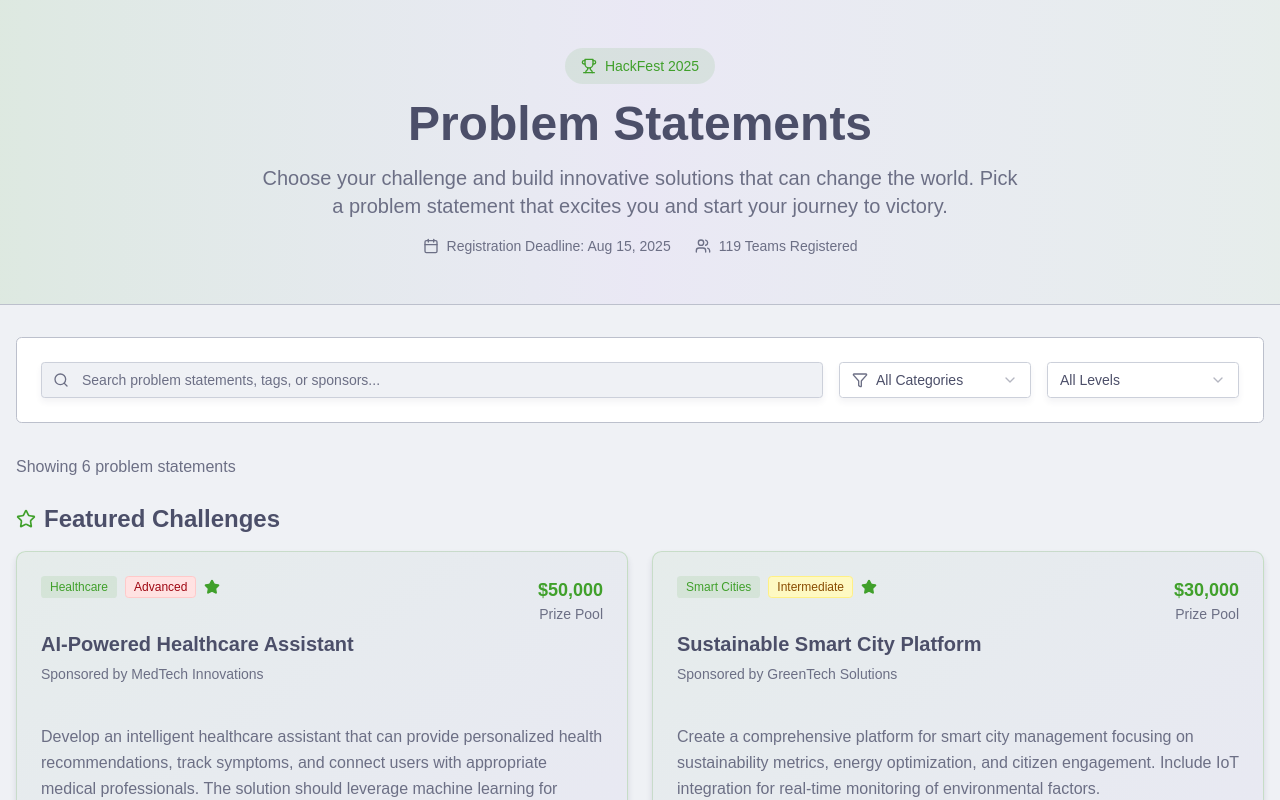
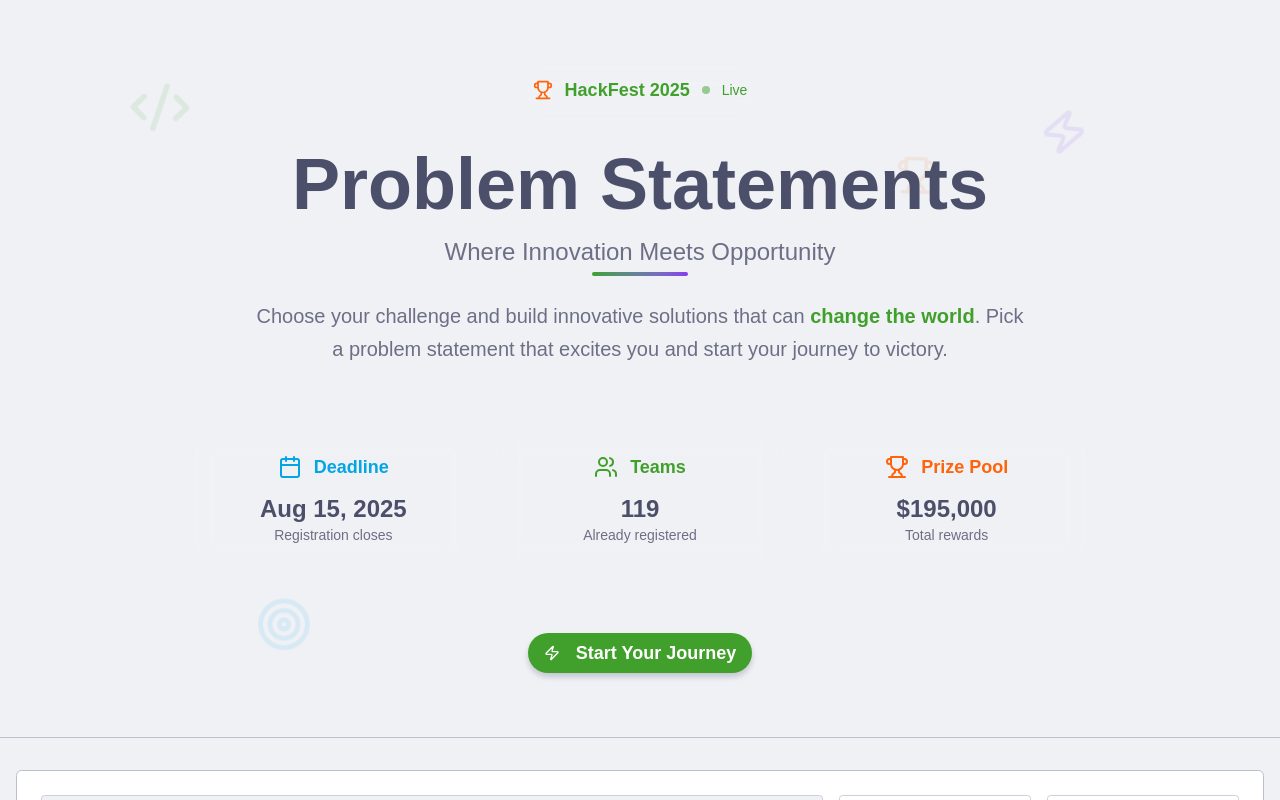
Before and after one commit to debarchito/greencode, a SvelteKit app: page /problems in a window 1280 px wide. Shown: the top 800 px of the page. Built offline with nearby package versions, Linux system fonts and the light colour scheme.

Commit message:
Fine tuned problem statement's header

```diff
--- a/src/routes/(app)/problems/+page.svelte
+++ b/src/routes/(app)/problems/+page.svelte
@@ -5,7 +5,7 @@
   import { Input } from "$lib/components/ui/input";
   import { Select, SelectContent, SelectItem, SelectTrigger } from "$lib/components/ui/select";
   import { Separator } from "$lib/components/ui/separator";
-  import { Clock, Users, Trophy, Search, Filter, Star, Calendar, MapPin, Award } from "@lucide/svelte";
+  import { Clock, Users, Trophy, Search, Filter, Star, Calendar, MapPin, Award, Code2, Zap, Target } from "@lucide/svelte";
 
   interface ProblemStatement {
     id: string;
@@ -172,34 +172,176 @@
   };
 </script>
 
+<style>
+  @keyframes float {
+    0%, 100% { transform: translateY(0px) rotate(0deg); }
+    50% { transform: translateY(-20px) rotate(5deg); }
+  }
+
+  @keyframes pulse-glow {
+    0%, 100% { box-shadow: 0 0 20px hsl(var(--primary) / 0.3); }
+    50% { box-shadow: 0 0 40px hsl(var(--primary) / 0.6); }
+  }
+
+  @keyframes gradient-shift {
+    0% { background-position: 0% 50%; }
+    50% { background-position: 100% 50%; }
+    100% { background-position: 0% 50%; }
+  }
+
+  .floating-icon {
+    animation: float 6s ease-in-out infinite;
+  }
+
+  .floating-icon:nth-child(2) {
+    animation-delay: 2s;
+  }
+
+  .floating-icon:nth-child(3) {
+    animation-delay: 4s;
+  }
+
+  .hero-bg {
+    background: linear-gradient(135deg,
+      hsl(var(--primary) / 0.1) 0%,
+      hsl(var(--accent) / 0.05) 25%,
+      hsl(var(--chart-2) / 0.08) 50%,
+      hsl(var(--chart-4) / 0.06) 75%,
+      hsl(var(--chart-1) / 0.1) 100%);
+    background-size: 400% 400%;
+    animation: gradient-shift 8s ease infinite;
+  }
+
+  .glow-card {
+    animation: pulse-glow 3s ease-in-out infinite;
+  }
+
+  .gradient-border {
+    background: linear-gradient(90deg,
+      hsl(var(--primary)),
+      hsl(var(--accent)),
+      hsl(var(--chart-2)),
+      hsl(var(--chart-4)));
+  }
+
+  .stat-card {
+    background: hsl(var(--card) / 0.5);
+    backdrop-filter: blur(12px);
+    border: 1px solid hsl(var(--border) / 0.3);
+  }
+
+  .stat-card:hover {
+    background: hsl(var(--card) / 0.8);
+    border-color: hsl(var(--primary) / 0.5);
+  }
+
+  .event-badge {
+    background: hsl(var(--card) / 0.3);
+    backdrop-filter: blur(12px);
+    border: 1px solid hsl(var(--border) / 0.3);
+  }
+</style>
+
 <div class="min-h-screen bg-background">
-  <!-- Header Section -->
-  <div class="bg-gradient-to-r from-primary/10 via-accent/5 to-primary/5 border-b">
-    <div class="container mx-auto px-4 py-12">
-      <div class="text-center space-y-4">
-        <div class="inline-flex items-center gap-2 bg-primary/10 px-4 py-2 rounded-full">
-          <Trophy class="w-4 h-4 text-primary" />
-          <span class="text-sm font-medium text-primary">HackFest 2025</span>
+  <!-- Enhanced Header Section -->
+  <div class="hero-bg border-b overflow-hidden relative">
+    <!-- Floating Background Icons -->
+    <div class="absolute inset-0 overflow-hidden pointer-events-none">
+      <div class="floating-icon absolute top-20 left-[10%] opacity-10">
+        <Code2 class="w-16 h-16 text-primary" />
+      </div>
+      <div class="floating-icon absolute top-32 right-[15%] opacity-10">
+        <Zap class="w-12 h-12 text-accent" />
+      </div>
+      <div class="floating-icon absolute bottom-20 left-[20%] opacity-10">
+        <Target class="w-14 h-14 text-chart-2" />
+      </div>
+      <div class="floating-icon absolute top-40 left-[70%] opacity-10">
+        <Trophy class="w-10 h-10 text-chart-4" />
+      </div>
+    </div>
+
+    <div class="container mx-auto px-4 py-16 relative z-10">
+      <div class="text-center space-y-8 max-w-4xl mx-auto">
+        <!-- Event Badge with Glow -->
+        <div class="inline-flex items-center gap-3 event-badge px-6 py-3 rounded-full glow-card">
+          <Trophy class="w-5 h-5 text-chart-4" />
+          <span class="font-semibold text-lg text-primary">
+            HackFest 2025
+          </span>
+          <div class="w-2 h-2 bg-primary rounded-full animate-pulse"></div>
+          <span class="text-sm text-primary font-medium">Live</span>
         </div>
-        <h1 class="text-4xl md:text-5xl font-bold tracking-tight">
-          Problem Statements
-        </h1>
-        <p class="text-xl text-muted-foreground max-w-3xl mx-auto">
-          Choose your challenge and build innovative solutions that can change the world.
+
+        <!-- Main Title with Gradient -->
+        <div class="space-y-4">
+          <h1 class="text-5xl md:text-7xl font-black tracking-tight text-foreground leading-none">
+            Problem Statements
+          </h1>
+          <div class="relative">
+            <h2 class="text-xl md:text-2xl text-muted-foreground font-light">
+              Where Innovation Meets Opportunity
+            </h2>
+            <div class="absolute -bottom-2 left-1/2 transform -translate-x-1/2 w-24 h-1 bg-gradient-to-r from-primary to-accent rounded-full"></div>
+          </div>
+        </div>
+
+        <!-- Enhanced Description -->
+        <p class="text-lg md:text-xl text-muted-foreground max-w-3xl mx-auto leading-relaxed font-light">
+          Choose your challenge and build innovative solutions that can
+          <span class="font-semibold text-primary">change the world</span>.
           Pick a problem statement that excites you and start your journey to victory.
         </p>
-        <div class="flex items-center justify-center gap-6 text-sm text-muted-foreground">
-          <div class="flex items-center gap-2">
-            <Calendar class="w-4 h-4" />
-            <span>Registration Deadline: Aug 15, 2025</span>
+
+        <!-- Enhanced Stats Cards -->
+        <div class="grid grid-cols-1 md:grid-cols-3 gap-6 pt-8">
+          <div class="stat-card rounded-2xl p-6 hover:scale-105 transition-all duration-300">
+            <div class="flex items-center justify-center gap-3 mb-3">
+              <Calendar class="w-6 h-6 text-chart-2" />
+              <span class="text-lg font-semibold text-chart-2">Deadline</span>
+            </div>
+            <div class="text-2xl font-bold text-foreground">Aug 15, 2025</div>
+            <div class="text-sm text-muted-foreground">Registration closes</div>
           </div>
-          <div class="flex items-center gap-2">
-            <Users class="w-4 h-4" />
-            <span>{problemStatements.reduce((acc, p) => acc + p.registeredTeams, 0)} Teams Registered</span>
+
+          <div class="stat-card rounded-2xl p-6 hover:scale-105 transition-all duration-300">
+            <div class="flex items-center justify-center gap-3 mb-3">
+              <Users class="w-6 h-6 text-primary" />
+              <span class="text-lg font-semibold text-primary">Teams</span>
+            </div>
+            <div class="text-2xl font-bold text-foreground">
+              {problemStatements.reduce((acc, p) => acc + p.registeredTeams, 0)}
+            </div>
+            <div class="text-sm text-muted-foreground">Already registered</div>
           </div>
+
+          <div class="stat-card rounded-2xl p-6 hover:scale-105 transition-all duration-300">
+            <div class="flex items-center justify-center gap-3 mb-3">
+              <Trophy class="w-6 h-6 text-chart-4" />
+              <span class="text-lg font-semibold text-chart-4">Prize Pool</span>
+            </div>
+            <div class="text-2xl font-bold text-foreground">
+              ${problemStatements.reduce((acc, p) => acc + parseInt(p.prize.replace(/[$,]/g, '')), 0).toLocaleString()}
+            </div>
+            <div class="text-sm text-muted-foreground">Total rewards</div>
+          </div>
+        </div>
+
+        <!-- Call to Action -->
+        <div class="pt-8">
+          <Button
+            size="lg"
+            class="cta-button hover:shadow-xl text-primary-foreground border-0 px-8 py-4 text-lg font-semibold rounded-full shadow-lg transition-all duration-300 transform hover:scale-105"
+          >
+            <Zap class="w-5 h-5 mr-2" />
+            Start Your Journey
+          </Button>
         </div>
       </div>
     </div>
+
+    <!-- Decorative Bottom Border -->
+    <div class="absolute bottom-0 left-0 right-0 h-1 gradient-border"></div>
   </div>
 
   <div class="container mx-auto px-4 py-8">
```
